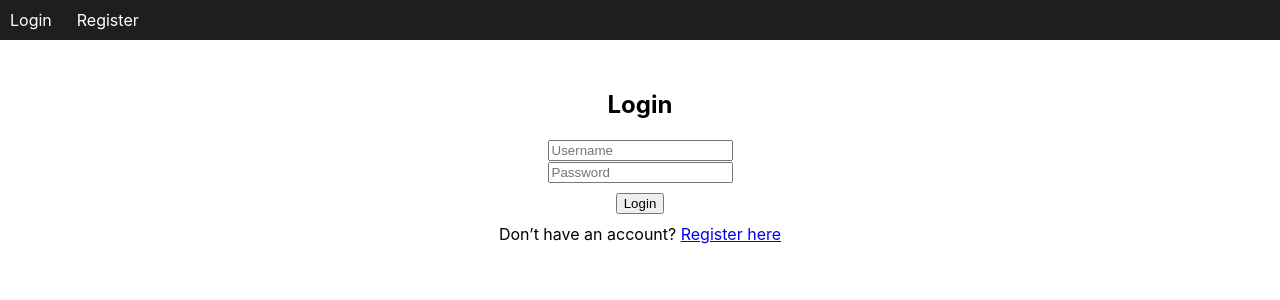
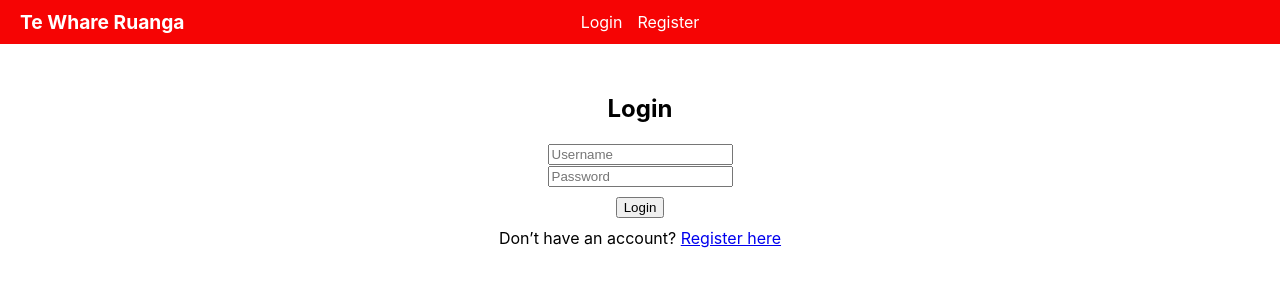
Before and after one commit to quintongillanders/ISCG7420Assignment2, a React (Create React App) app in the folder DjangoProject (2)/DjangoProject/quinton_2/frontend/: page / in a window 1280 px wide. Shown: the top 300 px of the page. Built offline with nearby package versions, Linux system fonts and the light colour scheme.

Commit message:
Update Navbar.js to make it red, move the links to the centre and add the te whare ruanga logo

```diff
--- a/DjangoProject (2)/DjangoProject/quinton_2/frontend/src/components/Navbar.js
+++ b/DjangoProject (2)/DjangoProject/quinton_2/frontend/src/components/Navbar.js
@@ -16,24 +16,42 @@ export default function Navbar() {
     localStorage.removeItem("access");
     localStorage.removeItem("is_admin");
     localStorage.removeItem("is_staff");
-    alert("You’ve been logged out.");
+    alert("You've been logged out.");
     navigate("/");
   };
 
   return (
     <nav
       style={{
-        backgroundColor: "#1e1e1e",
+        backgroundColor: "#f60404",
         color: "white",
-        padding: "10px",
+        padding: "10px 20px",
         display: "flex",
         alignItems: "center",
-        gap: "15px",
+        position: "relative",
       }}
     >
+      {/* Left-aligned Brand Name */}
+      <div style={{
+        marginRight: "auto",
+        fontWeight: "bold",
+        fontSize: "1.2em"
+      }}>
+        Te Whare Ruanga
+      </div>
+
+      {/* Center-aligned Navigation Links */}
+      <div style={{
+        display: "flex",
+        justifyContent: "center",
+        flexGrow: 1,
+        gap: "15px",
+        position: "absolute",
+        left: "50%",
+        transform: "translateX(-50%)"
+      }}>
         {token ? (
           <>
-          {/* ---- Regular User Links ---- */}
             <Link to="/rooms" style={{ color: "white", textDecoration: "none" }}>
               All Rooms
             </Link>
@@ -49,12 +67,11 @@ export default function Navbar() {
               My Reservations
             </Link>
 
-          {/* ---- Admin Link ---- */}
             {isAdmin && (
               <Link
                 to="/admin-dashboard"
                 style={{
-                color: "#ffd700",
+                  color: "#f6f3f3",
                   textDecoration: "none",
                   fontWeight: "bold",
                 }}
@@ -62,12 +79,31 @@ export default function Navbar() {
                 Admin Dashboard
               </Link>
             )}
+          </>
+        ) : (
+          <>
+            <Link to="/" style={{ color: "white", textDecoration: "none" }}>
+              Login
+            </Link>
+            <Link
+              to="/register"
+              style={{
+                color: "white",
+                textDecoration: "none",
+              }}
+            >
+              Register
+            </Link>
+          </>
+        )}
+      </div>
 
-          {/* ---- Logout Button ---- */}
+      {/* Right-aligned Logout Button */}
+      {token && (
+        <div style={{ marginLeft: "auto" }}>
           <button
             onClick={handleLogout}
             style={{
-              marginLeft: "auto",
               backgroundColor: "#f04e30",
               color: "white",
               border: "none",
@@ -78,23 +114,7 @@ export default function Navbar() {
           >
             Logout
           </button>
-        </>
-      ) : (
-        <>
-          <Link to="/" style={{ color: "white", textDecoration: "none" }}>
-            Login
-          </Link>
-          <Link
-            to="/register"
-            style={{
-              color: "white",
-              marginLeft: "10px",
-              textDecoration: "none",
-            }}
-          >
-            Register
-          </Link>
-        </>
+        </div>
       )}
     </nav>
   );
```
Lines whose indentation alone changed are shown as unchanged.
